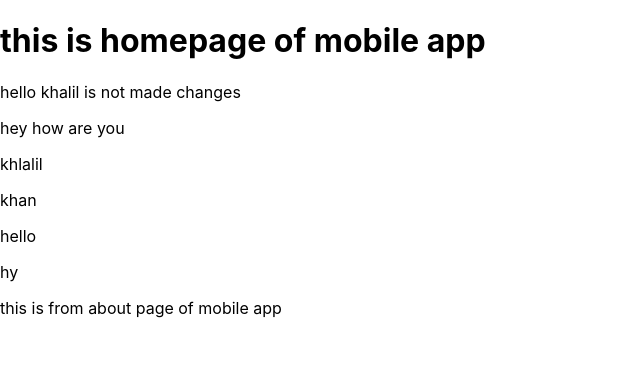
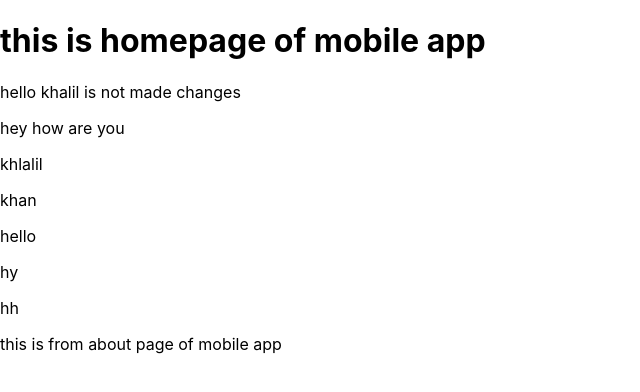
Before and after one commit to khalilkhan-Dev/mobile, a React (Create React App) app: page / in a window 1280 px wide. Shown: the top 392 px of the page, without its empty margins (0-640 px from the left). Built offline with nearby package versions, Linux system fonts and the light colour scheme.

Commit message:
commitedddd

```diff
--- a/src/components/Home.jsx
+++ b/src/components/Home.jsx
@@ -12,6 +12,7 @@ const Home = () => {
     <p>khan</p>
     <p>hello</p>
     <p>hy</p>
+    <p>hh</p>
     <About/>
 
     </>
```
